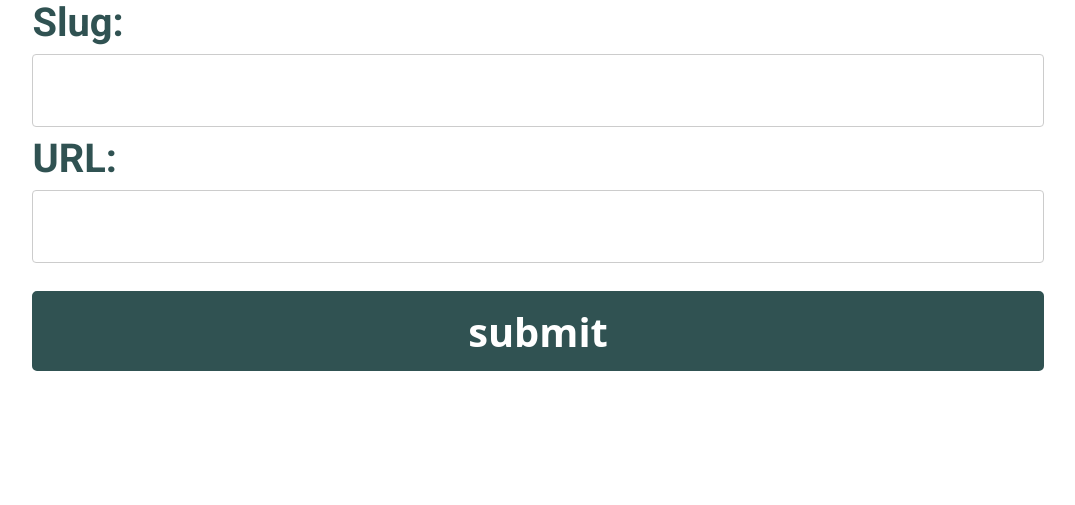
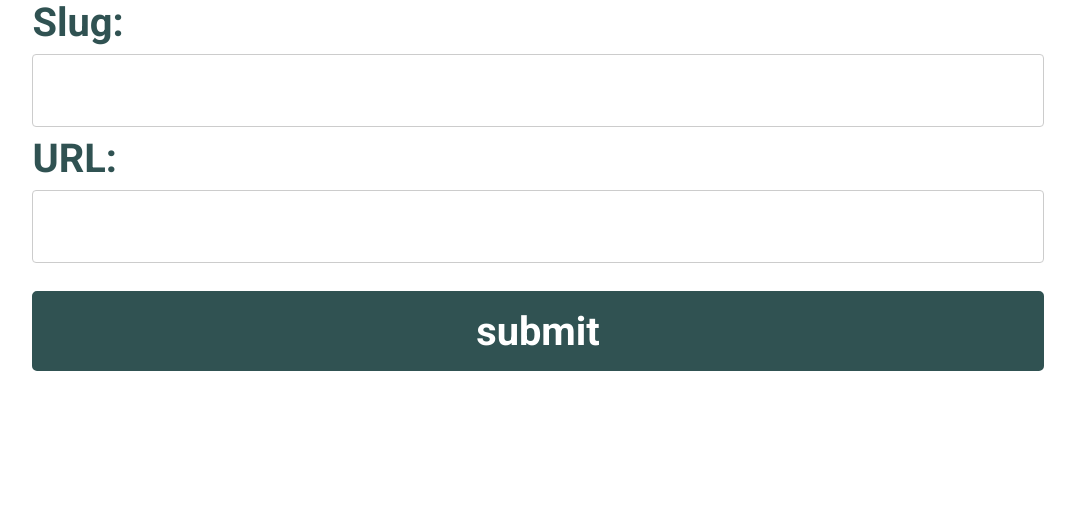
Before and after one commit to juicyjules/shortstone, a Django app: page / in a window 1280 px wide. Shown: the part 226-731 px from the top of the page, without its empty margins (102-1177 px from the left). Run offline with Django 3.2, Linux system fonts and the light colour scheme.

Commit message:
fixed button font

```diff
--- a/urlShorten/shortstone/templates/shortstone/index.html
+++ b/urlShorten/shortstone/templates/shortstone/index.html
@@ -62,7 +62,6 @@
         border-radius:5px;
         background-color:#305252;
         font-weight:bold;
-        font-family: Open Sans;
         color: white;
         transition: background-color 0.5s;
         }
--- a/urlShorten/shortstone/templates/shortstone/stuff.html
+++ b/urlShorten/shortstone/templates/shortstone/stuff.html
@@ -67,7 +67,6 @@
         border-radius:5px;
         background-color:#305252;
         font-weight:bold;
-        font-family: Open Sans;
         color: white;
         transition: background-color 0.5s;
         margin:0 auto;
```
